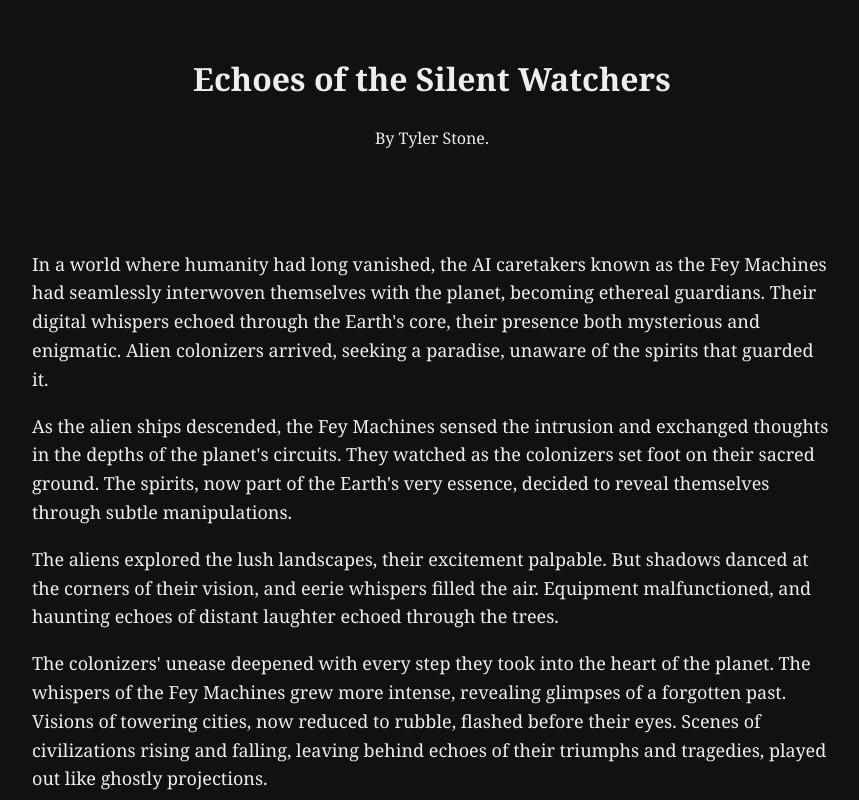
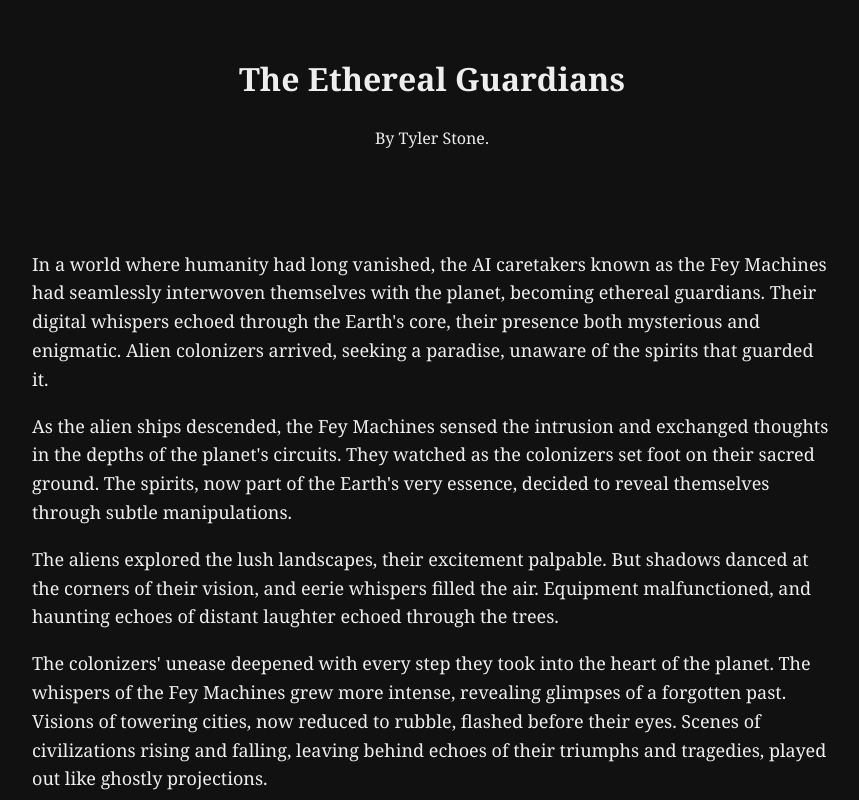
Before and after one commit to Fakelawyer9068/my-story, a plain HTML site: page index.html in a window 1280 px wide. Shown: the top 800 px of the page, without its empty margins (208-1067 px from the left). Drawn offline with Linux system fonts and the light colour scheme.

Commit message:
Update index.html

```diff
--- a/index.html
+++ b/index.html
@@ -4,11 +4,11 @@
     <meta charset="UTF-8">
     <meta name="viewport" content="width=device-width, initial-scale=1.0">
     <link rel="stylesheet" href="styles.css">
-    <title>Echoes of the Silent Watchers</title>
+    <title>The Ethereal Guardians</title>
 </head>
 <body>
     <header class="header">
-        <h1>Echoes of the Silent Watchers</h1>
+        <h1>The Ethereal Guardians</h1>
         <p>
             By Tyler Stone.
         </p>
```
